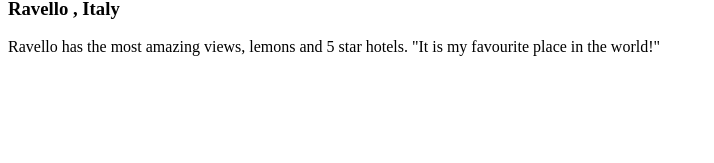
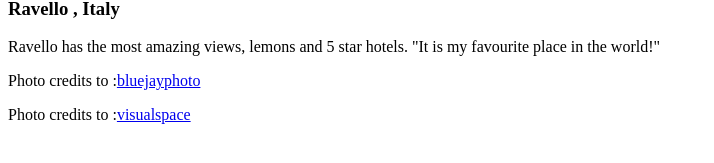
Before and after one commit to marthabowler/my-favourite-place, a React (Create React App) app: page / in a window 1280 px wide. Shown: the part 453-616 px from the top of the page, without its empty margins (0-714 px from the left). Built offline with nearby package versions, Linux system fonts and the light colour scheme; the HTML template or start-up script is replaced by a standard one.

Commit message:
Add footer section

```diff
--- a/src/App.tsx
+++ b/src/App.tsx
@@ -1,9 +1,13 @@
+import AppHeader from "./components/AppHeader";
 import MainContent from "./components/MainContent";
+import AppFooter from "./components/AppFooter";
 
 function App(): JSX.Element {
   return (
     <>
-      <MainContent />
+    <AppHeader />
+    <MainContent />
+    <AppFooter />
     </>
   );
 }
--- /dev/null
+++ b/src/components/AppFooter.tsx
@@ -0,0 +1,17 @@
+import FooterItem from "./FooterItem";
+
+function AppFooter() : JSX.Element {
+    return (
+        <footer>
+            <FooterItem
+            url="https://www.istockphoto.com/portfolio/bluejayphoto?mediatype=photography"
+            name="bluejayphoto"
+            />
+            <FooterItem
+            url="https://www.istockphoto.com/portfolio/visualspace?mediatype=photography"
+            name="visualspace"
+            />
+    </footer>
+    );
+}
+export default AppFooter;
--- /dev/null
+++ b/src/components/FooterItem.tsx
@@ -0,0 +1,16 @@
+import AppHeader from "./AppHeader";
+
+interface FooterProps {
+    name: string;
+    url: string;
+}
+
+  function FooterItem(props: FooterProps): JSX.Element {
+    return (
+      <>
+          <p>Photo credits to :<a href= {props.url}>{props.name}</a></p>
+      </>
+    );
+  }
+
+  export default FooterItem;
--- a/src/components/MainContent.tsx
+++ b/src/components/MainContent.tsx
@@ -1,10 +1,8 @@
-import AppHeader from "./AppHeader";
 import Places from "./Places";
 
 function MainContent(): JSX.Element {
   return (
     <main>
-      <AppHeader />
       <Places />
     </main>
   );
```
